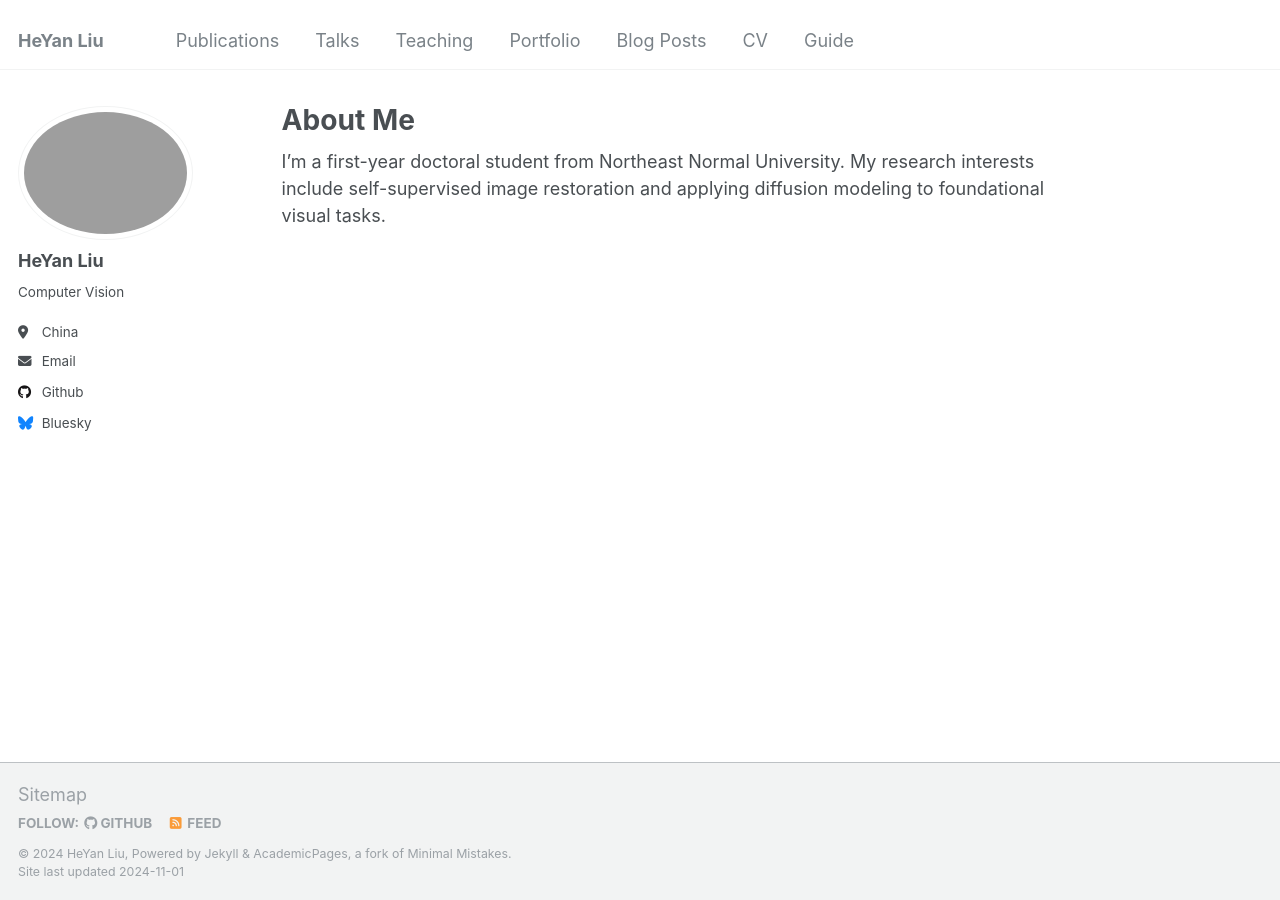
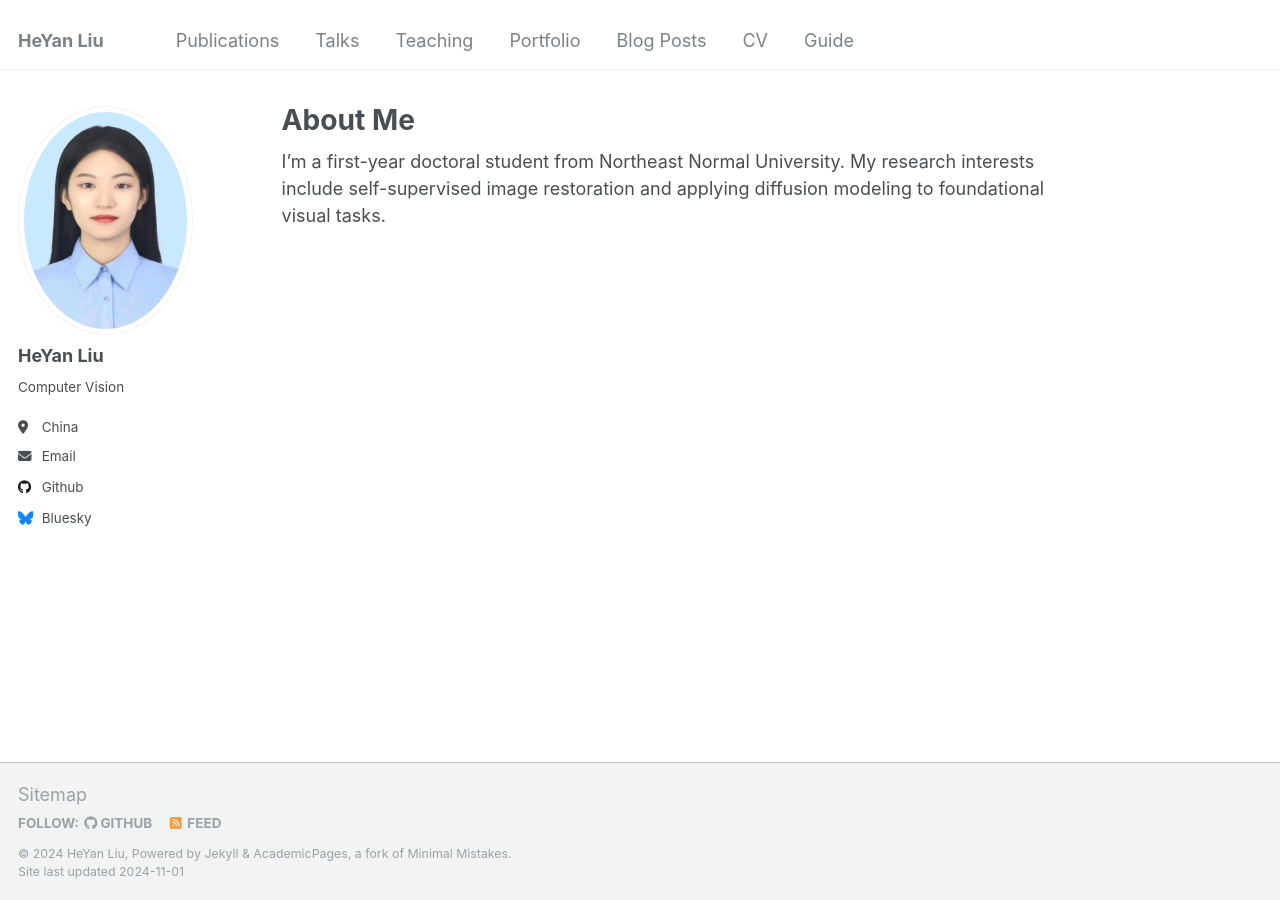
Before and after one commit to Heyan-Liu/Heyan-Liu.github.io, a Jekyll site: the page built from _pages/about.md, in a window 1280 px wide. Built offline with Jekyll 4.4.1, drawn with Linux system fonts in a browser that asks for light colours.

Commit message:
Update _config.yml

```diff
--- a/_config.yml
+++ b/_config.yml
@@ -21,7 +21,7 @@ repository               : "academicpages/academicpages.github.io"
 #               Additional customization can be done by editing /_includes/author-profile.html
 author:
   # Biographic information
-  avatar           : "刘赫妍蓝底证件照.jpg"
+  avatar           : "刘赫妍.png"
   name             : "HeYan Liu"
   pronouns         : # example: "she/her"
   bio              : "Computer Vision"
```
